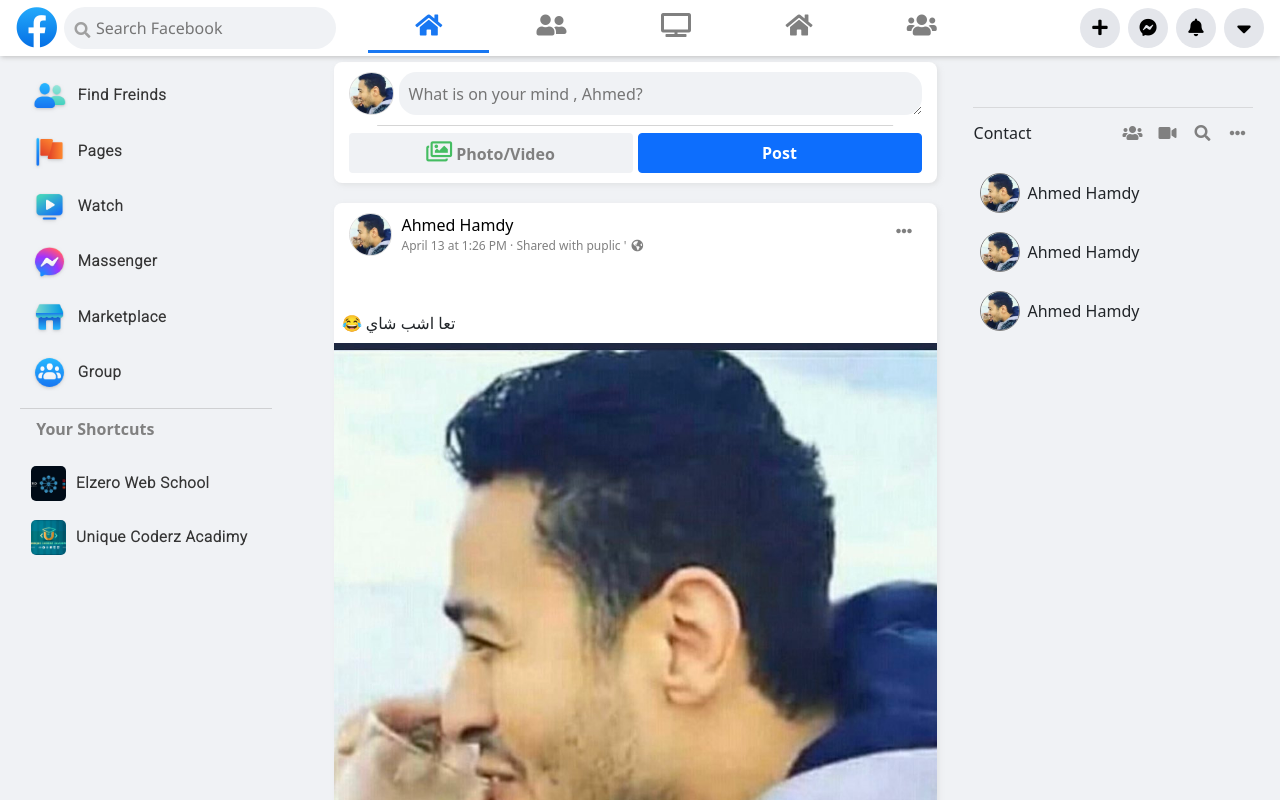
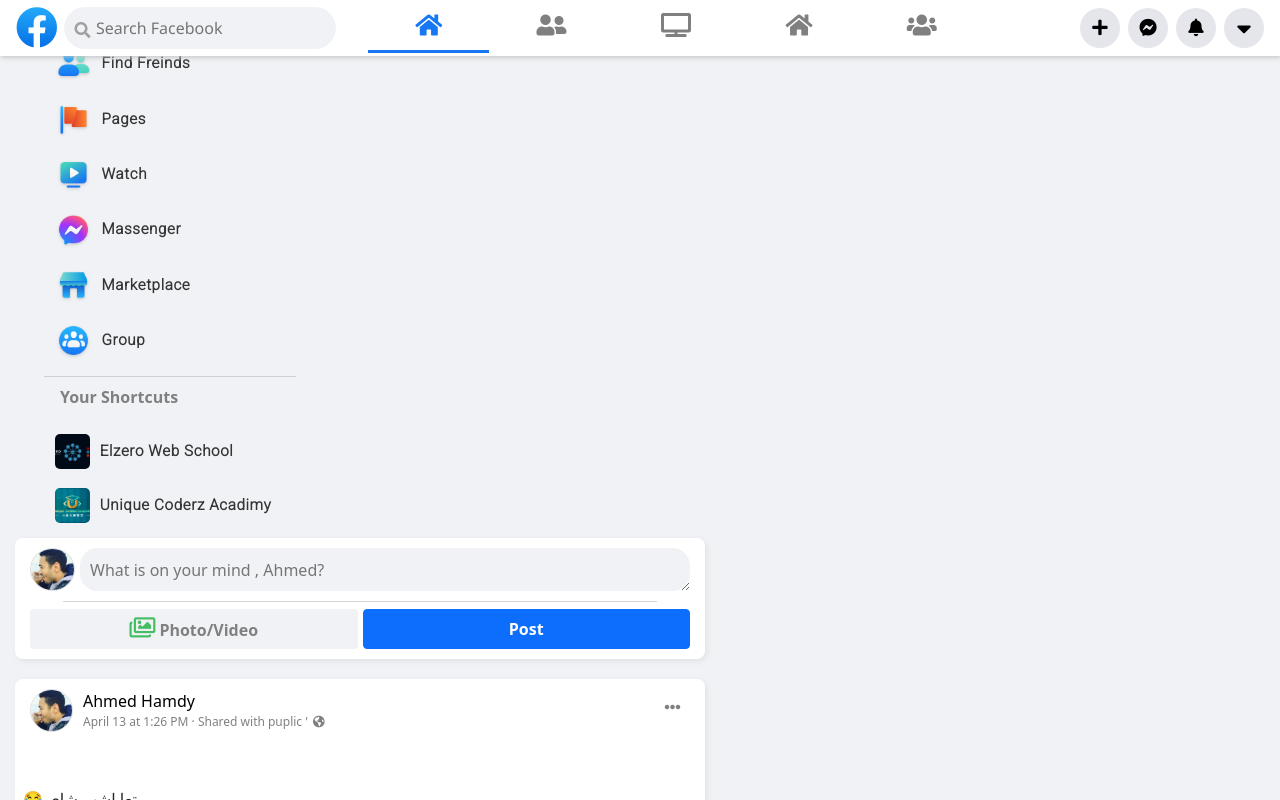
Before and after one commit to ibrahimmoamen100/facebook-main, a React (Create React App) app: page / in a window 1280 px wide. Shown: the top 800 px of the page. Built offline with nearby package versions, Linux system fonts and the light colour scheme.

Commit message:
updating

```diff
--- a/src/Components/Home.js
+++ b/src/Components/Home.js
@@ -20,7 +20,7 @@
   };
   render() {
     return (
-      <div className="home_section">
+      <div className="home_sections">
         {/* <h1>hello this Home Section</h1> */}
         {/* <div className="App">
           <button onClick={this.increase}>Increase</button>
```
